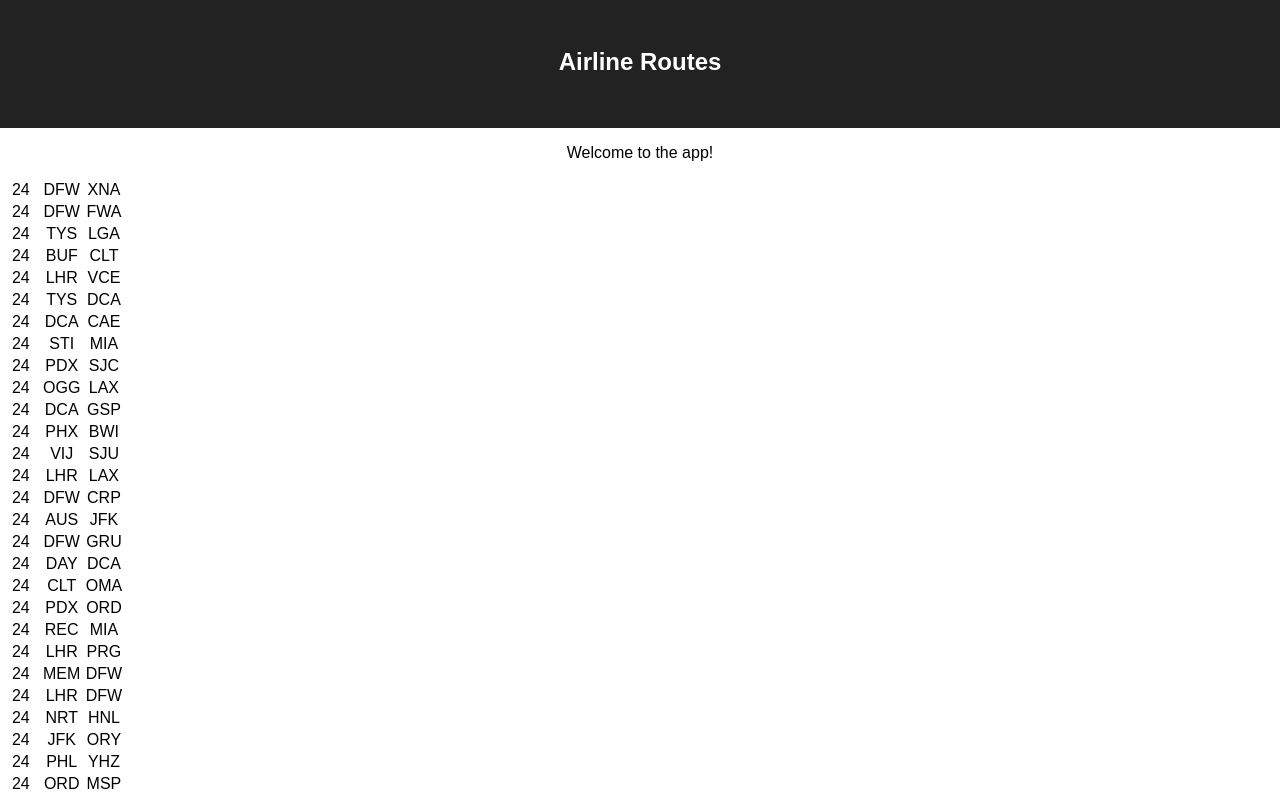
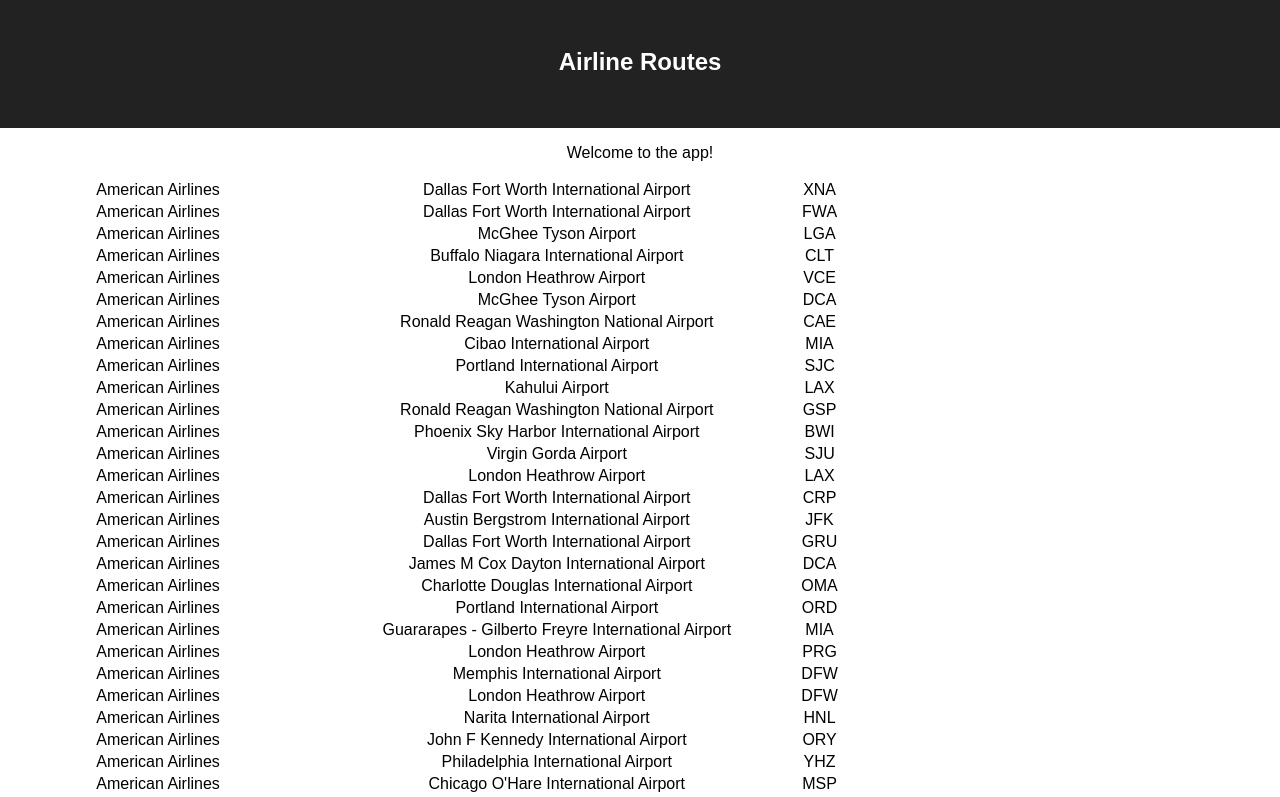
Before and after one commit to romero-c-raul/airlines-react, a React (Create React App) app: page / in a window 1280 px wide. Shown: the top 797 px of the page. Built offline with nearby package versions, Linux system fonts and the light colour scheme.

Commit message:
Defined getAirlineById and GetAirportByCode functions in data.js. Imported these functions and used them to display human friendly values in the table

```diff
--- a/src/App.js
+++ b/src/App.js
@@ -1,6 +1,6 @@
 import React, { Component } from 'react';
 import './App.css';
-import data from './data'
+import DATA from './data'
 
 const App = () => (
   <div className="app">
@@ -13,11 +13,11 @@
     </p>
     <table>
       <tbody>
-        {data.routes.map(route => {
+        {DATA.routes.map(route => {
           return (
             <tr>
-              <td>{route.airline}</td>
-              <td>{route.src}</td>
+              <td>{DATA.getAirlineById(route.airline) }</td>
+              <td>{DATA.getAirportByCode(route.src)}</td>
               <td>{route.dest}</td>
             </tr>
           )
--- a/src/data.js
+++ b/src/data.js
@@ -1395,4 +1395,18 @@
 
 ];
 
-export default {routes, airlines, airports};
+const getAirlineById = (id) => {
+  const airline = airlines.find(airline => airline.id === id)
+  return airline.name
+}
+
+const getAirportByCode = (code) => {
+  const airport = airports.find(airport => airport.code === code)
+  return airport.name
+}
+
+export default {
+  routes, airlines, airports,
+  getAirlineById,
+  getAirportByCode
+};
```
